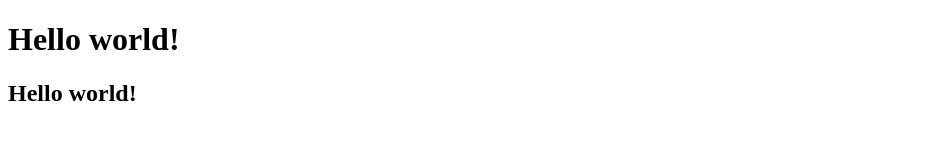
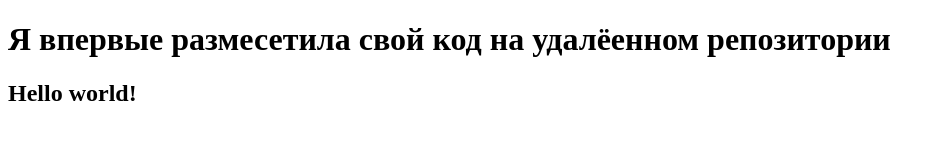
Before and after one commit to drofva/new-repo, a plain HTML site: page index.html in a window 1280 px wide. Shown: the whole page, without its empty margins (0-945 px from the left). Drawn offline with Linux system fonts and the light colour scheme.

Commit message:
new commit

```diff
--- a/index.html
+++ b/index.html
@@ -3,10 +3,10 @@
 <head>
     <meta charset="UTF-8">
     <meta name="viewport" content="width=device-width, initial-scale=1.0">
-    <title>Document</title>
+    <title>New git project</title>
 </head>
 <body>
-    <h1>Hello world!</h1>
+    <h1>Я впервые размесетила свой код на удалёенном репозитории</h1>
     <h2>Hello world!</h2>
 </body>
 </html>
```
